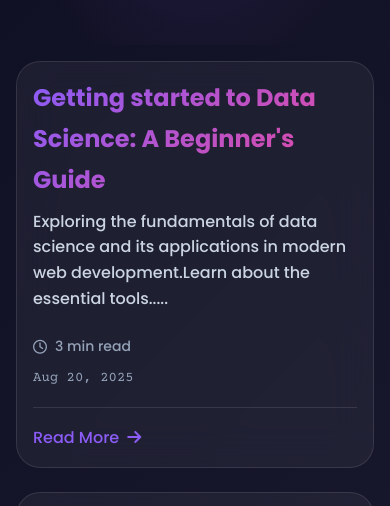
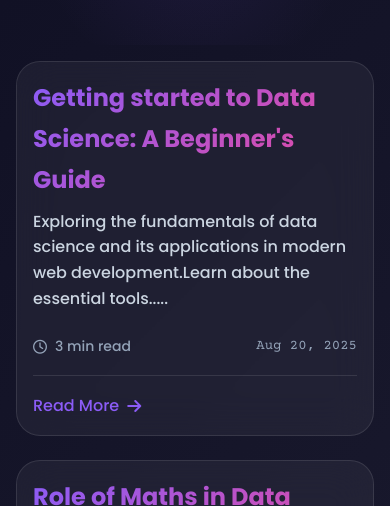
Before and after one commit to saurabhbanafar/saurabhbanafar, a plain HTML site: page blog.html in a window 390 px wide. Shown: the part 276-782 px from the top of the page. Drawn offline with nearby package versions, Linux system fonts and the light colour scheme.

Commit message:
Update blog-styles.css

```diff
--- a/assets/css/blog-styles.css
+++ b/assets/css/blog-styles.css
@@ -538,9 +538,4 @@ a {
         padding: 1.5rem;
     }
 
-    .blog-meta {
-        flex-direction: column;
-        align-items: flex-start;
-        gap: 0.5rem;
-    }
 }
```
